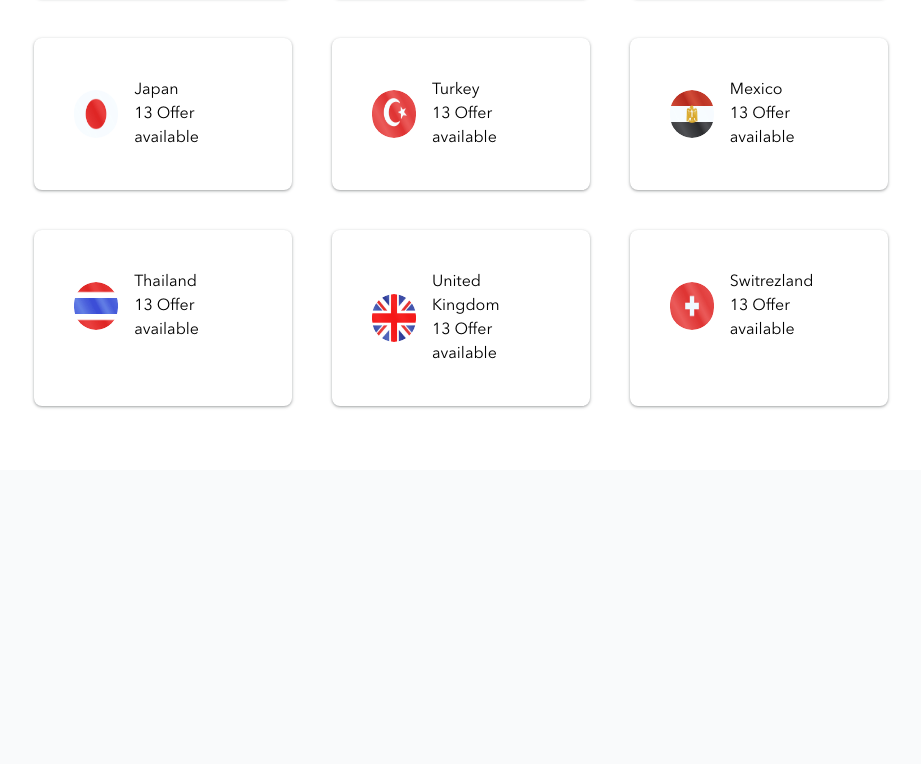
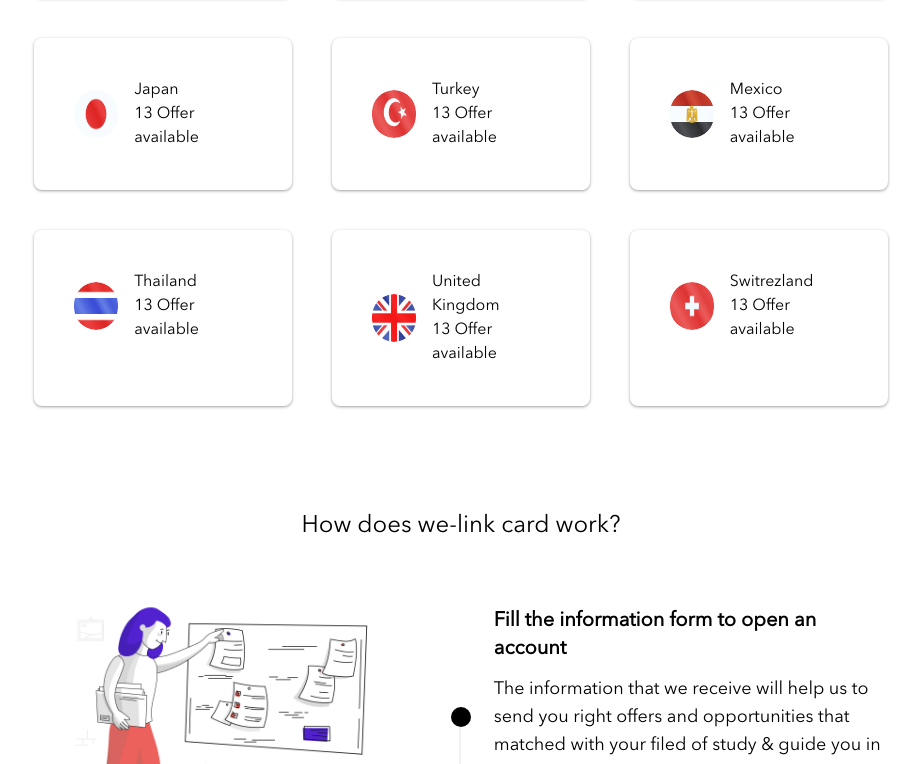
Before and after one commit to raniaCht/studyplatform, a Next.js app: page / in a window 1280 px wide. Shown: the part 2036-2800 px from the top of the page, without its empty margins (179-1100 px from the left). Before the commit the page ends 2506 px from the top, so only its background shows below. Built offline with nearby package versions, Linux system fonts and the light colour scheme.

Commit message:
feat: add steps section

```diff
--- a/app/page.tsx
+++ b/app/page.tsx
@@ -3,6 +3,7 @@ import Header from "@/components/Header";
 import Hero from "@/components/Hero";
 import Services from "@/components/Services";
 import Statistics from "@/components/Statistics";
+import Steps from "@/components/Steps";
 import Image from "next/image";
 
 export default function Home() {
@@ -13,6 +14,7 @@ export default function Home() {
       <Services />
       <Statistics />
       <Contries />
+      <Steps />
     </>
   );
 }
--- a/components/ButtonMoveRight.tsx
+++ /dev/null
@@ -1,13 +0,0 @@
-import { MoveRight } from "lucide-react";
-import React from "react";
-
-function ButtonMoveRight({ text }: { text: string }) {
-  return (
-    <button className="flex flex-nowrap justify-center items-center gap-2 px-4 py-2 shadow-primary bg-sky-950 rounded-lg active:shadow-none active:-translate-x-1 active:translate-y-1">
-      <span className="whitespace-nowrap text-white">{text}</span>
-      <MoveRight className="text-white" />
-    </button>
-  );
-}
-
-export default ButtonMoveRight;
--- /dev/null
+++ b/components/ButtonWithShadow.tsx
@@ -0,0 +1,23 @@
+import { MoveRight } from "lucide-react";
+import React, { ReactNode } from "react";
+
+type props = {
+  text: string;
+  icon: ReactNode;
+  isReverse?: boolean;
+};
+
+function ButtonWithShadow({ text, icon, isReverse = false }: props) {
+  return (
+    <button
+      className={`flex ${
+        isReverse ? "flex-row-reverse" : ""
+      } flex-nowrap justify-center items-center gap-2 px-4 py-2 shadow-primary bg-sky-950 rounded-lg active:shadow-none active:-translate-x-1 active:translate-y-1`}
+    >
+      <span className="whitespace-nowrap text-white">{text}</span>
+      {icon}
+    </button>
+  );
+}
+
+export default ButtonWithShadow;
--- a/components/Hero.tsx
+++ b/components/Hero.tsx
@@ -1,7 +1,7 @@
 import { MoveRight, Star } from "lucide-react";
 import Image from "next/image";
 import React from "react";
-import ButtonMoveRight from "./ButtonMoveRight";
+import ButtonWithShadow from "./ButtonWithShadow";
 
 function Hero() {
   return (
@@ -24,7 +24,10 @@ function Hero() {
               Discover Best opportunities that will help you to succeed in
               Future path with our card
             </p>
-            <ButtonMoveRight text="Order your card" />
+            <ButtonWithShadow
+              text="Order your card"
+              icon={<MoveRight className="text-white" />}
+            />
           </div>
         </div>
         <div className="relative w-full flex justify-center items-center">
--- a/components/Statistics.tsx
+++ b/components/Statistics.tsx
@@ -1,7 +1,7 @@
 import { MoveRight } from "lucide-react";
 import Image from "next/image";
 import React from "react";
-import ButtonMoveRight from "./ButtonMoveRight";
+import ButtonWithShadow from "./ButtonWithShadow";
 
 function Statistics() {
   return (
@@ -62,7 +62,10 @@ function Statistics() {
                   </span>
                 </div>
               </div>
-              <ButtonMoveRight text="See how it works" />
+              <ButtonWithShadow
+                text="See how it works"
+                icon={<MoveRight className="text-white" />}
+              />
             </div>
           </div>
         </div>
--- /dev/null
+++ b/components/Step.tsx
@@ -0,0 +1,37 @@
+import Image from "next/image";
+import React, { PropsWithChildren } from "react";
+
+type PropsType = {
+  title: string;
+  image: string;
+  bgColor: string;
+  isReverse: boolean;
+};
+
+function Step(props: PropsWithChildren<PropsType>) {
+  return (
+    <div className={props.bgColor}>
+      <div
+        className={`container text-black mx-auto flex w-2/3 ${
+          props.isReverse ? "flex-row-reverse" : ""
+        } justify-between gap-6 items-center`}
+      >
+        <div className="w-full p-5">
+          <Image
+            src={props.image}
+            width={300}
+            height={300}
+            alt=""
+            className="w-full"
+          />
+        </div>
+        <div className="w-full flex flex-col items-start gap-3 ms-5">
+          <h3 className="text-xl font-bold">{props.title}</h3>
+          {props.children}
+        </div>
+      </div>
+    </div>
+  );
+}
+
+export default Step;
--- /dev/null
+++ b/components/Steps.tsx
@@ -0,0 +1,71 @@
+import React from "react";
+import Step from "./Step";
+import Link from "next/link";
+import { UserRoundPlus } from "lucide-react";
+import ButtonWithShadow from "./ButtonWithShadow";
+
+function Steps() {
+  return (
+    <div className="bg-white flex flex-col items-center py-10">
+      <h2 className="text-2xl text-black">How does we-link card work?</h2>
+      <div className="flex flex-col mt-5 w-full relative">
+        <span className="absolute w-[1px] h-[69%] opacity-10 bg-black top-[15%] right-1/2 -translate-x-1/2"></span>
+        <span className="w-5 h-5 rounded-full bg-black absolute top-[15%] left-1/2 -translate-x-1/2"></span>
+        <span className="w-5 h-5 rounded-full bg-black absolute top-1/2 left-1/2 -translate-x-1/2"></span>
+        <span className="w-5 h-5 rounded-full bg-black absolute bottom-[15%] left-1/2 -translate-x-1/2"></span>
+
+        <Step
+          bgColor="bg-white"
+          image="/images/about-1.png"
+          isReverse={false}
+          title="Fill the information form to open an account "
+        >
+          <div className="flex flex-col items-start text-lg gap-2">
+            <p className="">
+              The information that we receive will help us to send you right
+              offers and opportunities that matched with your filed of study &
+              guide you in a good path
+            </p>
+            <Link
+              href=""
+              className="flex justify-center items-center gap-2 px-3 py-2"
+            >
+              <UserRoundPlus /> <span>Open an account</span>
+            </Link>
+          </div>
+        </Step>
+        <Step
+          bgColor="bg-white"
+          image="/images/about-2.png"
+          isReverse={true}
+          title="pay for you card subscription"
+        >
+          <p className="text-lg">
+            The subscription fee is annual and includes all the features of the
+            card without any difference in payment plans
+          </p>
+        </Step>
+        <Step
+          bgColor="bg-gray-50"
+          image="/images/about-3.png"
+          isReverse={false}
+          title="Start using your card in few second"
+        >
+          <div className="flex flex-col items-start text-lg gap-2">
+            <p className="">
+              You can get your card virtually to start using it or wait to get
+              your Physical card
+            </p>
+            <ButtonWithShadow
+              icon={<UserRoundPlus className="text-white" />}
+              text="Open an account"
+              isReverse={true}
+            />
+          </div>
+        </Step>
+      </div>
+    </div>
+  );
+}
+
+export default Steps;
```
